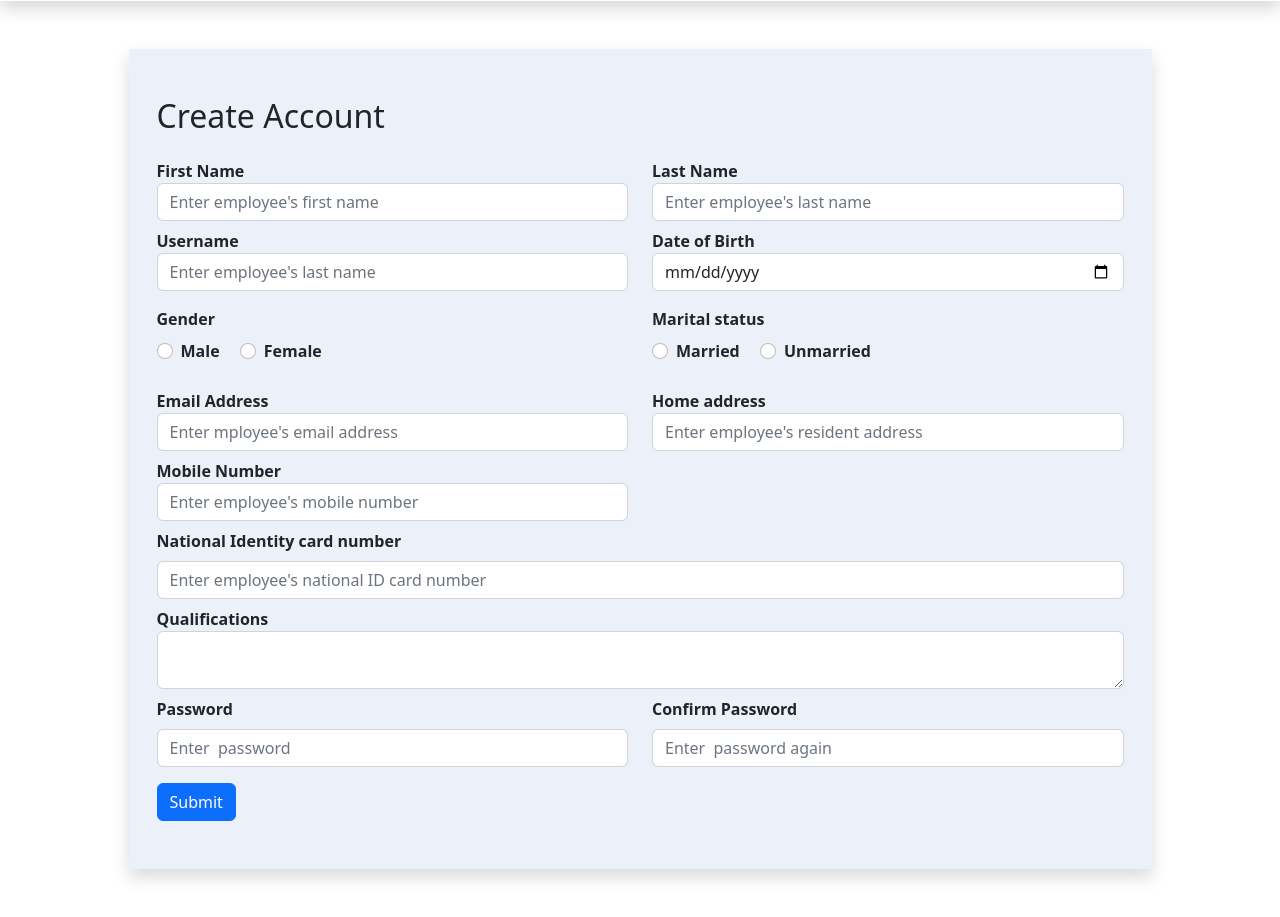
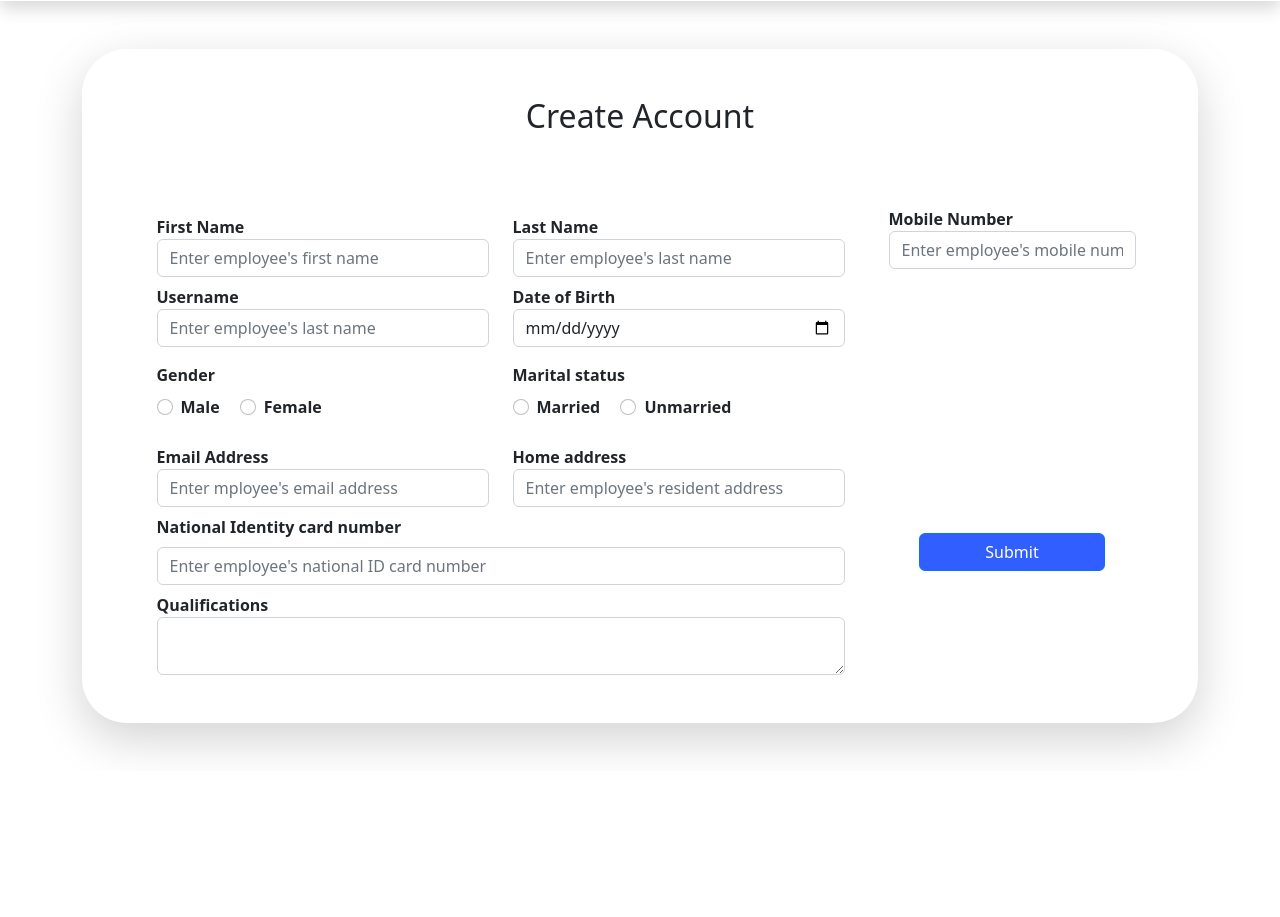
Before and after one commit to dinushaAsamarakoon/HRM_System-DBS, a PHP site: template app/views/register/addEmployee.php in a window 1280 px wide. Shown: the part 97-1014 px from the top of the page. After the commit the page ends 849 px from the top, so only its background shows below. Run offline with PHP 8.4, Linux system fonts and the light colour scheme; the template is opened without the code that fills it, so the values that code supplies are empty; some libraries are stand-ins or nearby versions.

Commit message:
added some style

```diff
--- a/app/controllers/HRManagerFunctionHandler.php
+++ b/app/controllers/HRManagerFunctionHandler.php
@@ -94,7 +94,7 @@ class HRManagerFunctionHandler extends Controller
             foreach ($attributeNames as $an){
                 $tempAttributes = [];
                 foreach ($hRManager->getPrimaryValues($an[0]) as $row){
-                     array_push($tempAttributes,$row);
+                     $tempAttributes[] = $row;
                 }
                     $attributes[$an[0]] = $tempAttributes;
             }
--- a/app/views/register/addEmployee.php
+++ b/app/views/register/addEmployee.php
@@ -16,7 +16,6 @@
     <title>Add Employee</title>
 </head>
 <style>
-
     h1 {
 
         text-align: center;
@@ -61,13 +60,16 @@
 <div class="container ">
     <form action="<?= SROOT ?>HRManagerFunctionHandler/addEmployee" method="Post">
         <div class="container rounded bg-white mt-5 mb-5 ">
-            <div class="row justify-content-center">
-
-                <div class="col-md-11 border-right shadow text_area shadow " style="background-color:  #ecf0f9; ">
+            <div class="row justify-content-center shadow-lg" style="border-radius: 45px;">
+                <div class="col-md-8 border-right  text_area  " >
+                    <div class="pt-5 ">
+                    <div class="d-flex justify-content-center align-items-center mb-3">
+                        <h2 class="text-right">Create Account</h2>
+                    </div>
+                    </div>
+                </div>
+                <div class="col-md-8 border-right  text_area  " >
                     <div class="p-3 py-5">
-                        <div class="d-flex justify-content-between align-items-center mb-3">
-                            <h2 class="text-right">Create Account</h2>
-                        </div>
                         <div class="row mt-2">
                             <div class="col-md-6"><label class="labels">First Name</label><input type="text"
                                                                                                  name="first_name"
@@ -143,38 +145,9 @@
                             </div>
 
                         </div>
-                        <div class="row mt-2">
-                            <div class="col-md-6"><label class="labels">Mobile Number</label><input type="text"
-                                                                                                    name="phone_umber"
-                                                                                                    class="form-control"
-                                                                                                    value=""
-                                                                                                    placeholder="Enter employee's mobile number">
-                            </div>
-                        </div>
+
 <!--                        //dynamic forum elements-->
-                        <?php
-                        $attributes = $this->allAttributes;
-                        foreach ($attributes as $attribute => $val_array) {
-//                            dnd($val_array);
 
-                            ?>
-                            <div class="col-md-6">
-                                <label class="labels">Select <?php echo $attribute; ?></label><br>
-                                <select class="form-select form-select-sm mb-3" name="<?php echo $attribute; ?>"
-                                        aria-label=".form-select-lg example">
-                                    <option value="" selected>select from <?php echo $attribute; ?> menu</option>
-                                    <?php
-                                    foreach ($val_array as $val) {
-                                        ?>
-                                        <option value=""><?php echo $val[0]; ?></option>
-                                        <?php
-
-
-                                    }
-                                    ?>
-                                </select>
-                            </div>
-                        <?php } ?>
 
                         <div class="row mt-2">
                             <div class="col-md-12">
@@ -193,26 +166,52 @@
 
                         </div>
 
-                        <div class="row mt-2">
-                            <div class="col-md-6">
-                                <label for=" Password1" class="form-label">Password</label>
-                                <input type="password" class="form-control" id="Password1" placeholder="Enter  password"
-                                       name="password1" onkeyup="valid()">
-                                <!--            <meter min="1" max="100" value="0" low="0" high="0" id="grade"></meter>-->
-                                <span id="msg"></span>
 
+                    </div>
+
+                </div>
+                <div class="col-md-3 border-right  text_area  " >
+                    <div class="p-1 py-4">
+
+                        <div class="row mt-4">
+                            <div class="col-md-12"><label class="labels">Mobile Number</label><input type="text"
+                                                                                                    name="phone_umber"
+                                                                                                    class="form-control"
+                                                                                                    value=""
+                                                                                                    placeholder="Enter employee's mobile number">
                             </div>
-                            <div class="col-md-6">
-                                <label for="Password2" class="form-label">Confirm Password</label>
-                                <input type="password" class="form-control" id="Password2"
-                                       placeholder="Enter  password again" name="password2" onkeyup="ConfirmPassword()">
-                                <span id="msg2"></span>
+                        </div>
+
+                        <!--                        //dynamic forum elements-->
+                        <?php
+                        $attributes = $this->allAttributes;
+                        foreach ($attributes as $attribute => $val_array) {
+//                            dnd($val_array);
+
+                            ?>
+                            <div class="row mt-2">
+                                <div class="col-md-12" style="">
+                                    <label class="labels">Select <?php echo $attribute; ?></label><br>
+                                    <select class="form-select form-select-lg" name="<?php echo $attribute; ?>"
+                                            aria-label=".form-select-lg example" style="height: 38px;font-size: 15px; color: dimgrey">
+                                        <option value="" selected>select from <?php echo $attribute; ?> menu</option>
+                                        <?php
+                                        foreach ($val_array as $val) {
+                                            ?>
+                                            <option value=""><?php echo $val[0]; ?></option>
+                                            <?php
+
+
+                                        }
+                                        ?>
+                                    </select>
+                                </div>
                             </div>
-
-                        </div>
-                        <div class="row mt-3">
-                            <div class="col-md-6">
-                                <button type="submit" class="btn btn-primary" name="submit">Submit</button>
+                        <?php } ?>
+                        <br> <br> <br> <br> <br> <br> <br> <br> <br>
+                        <div class="row mt-5 ">
+                            <div class="col-md-12 d-flex justify-content-center" >
+                                <button type="submit" class="btn btn-primary w-75" name="submit" style=" background: rgb(2,0,36);background: linear-gradient(90deg, rgba(2,0,36,1) 0%, rgba(9,9,121,1) 0%, rgba(93,13,220,0.5691410353203781) 0%, rgba(0,57,255,0.8128385143119747) 0%); ">Submit</button>
                             </div>
                         </div>
                     </div>
```
Also changed, not shown: app/views/register/login.php (+14 -3 lines).
